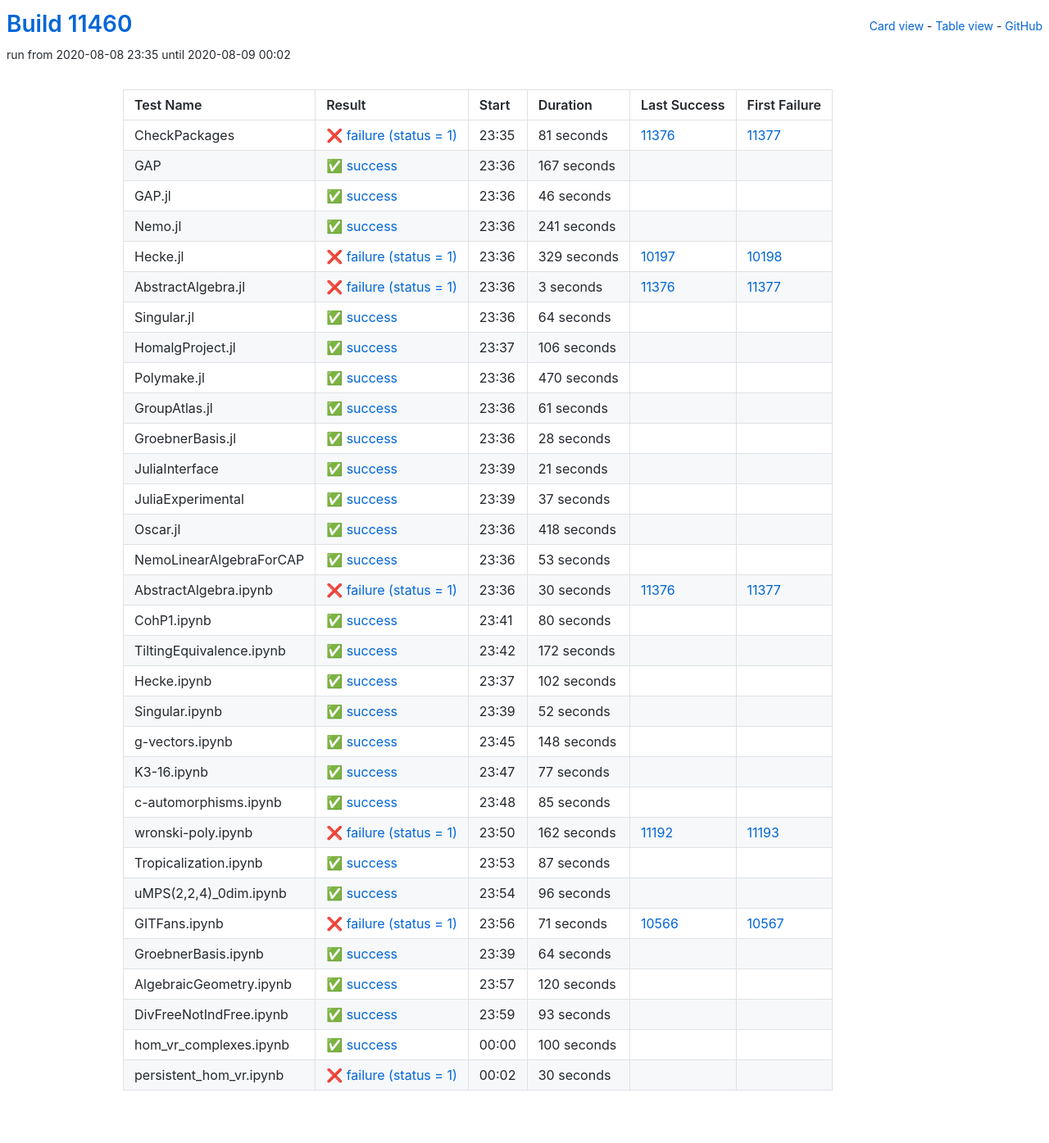
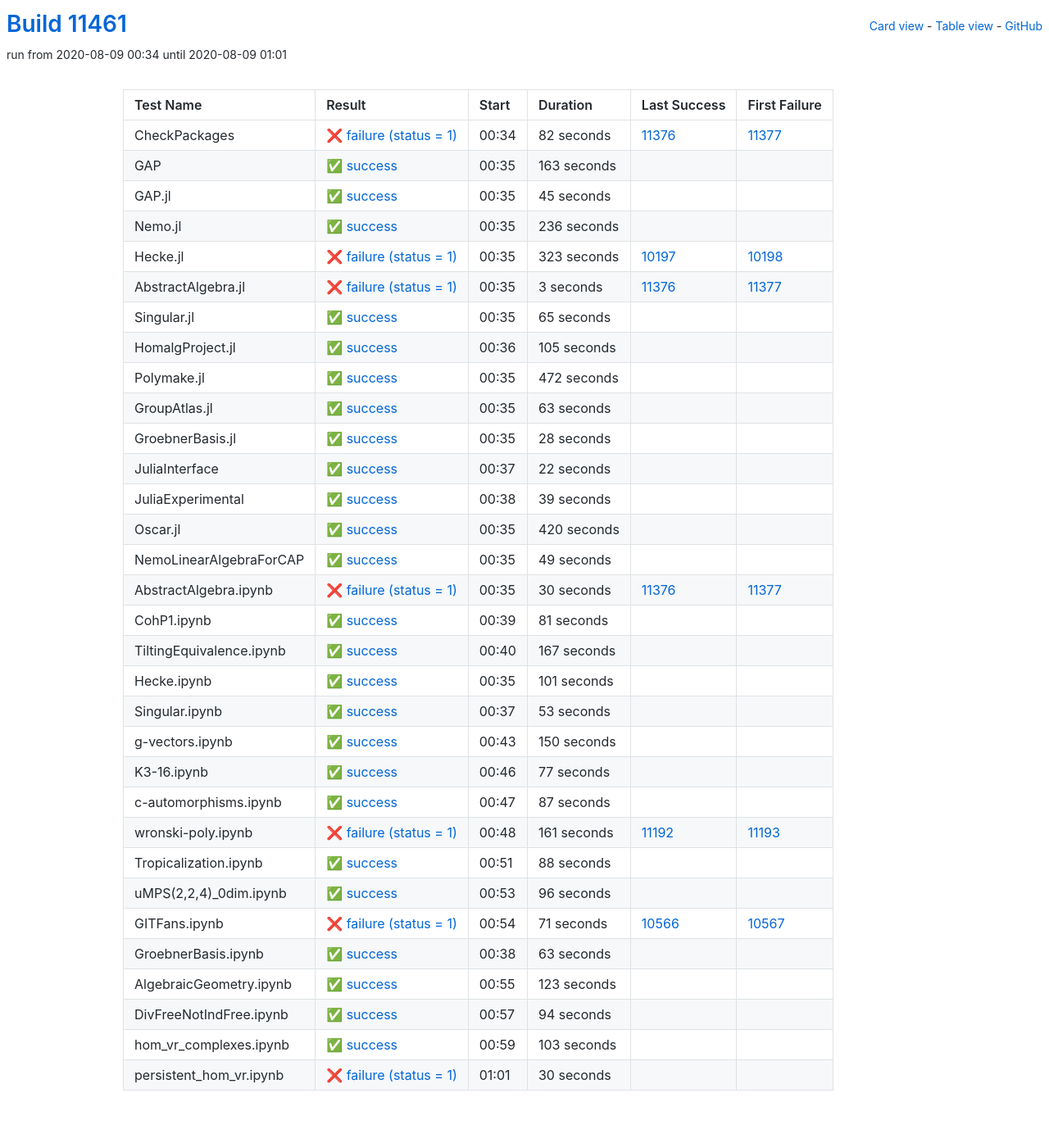
Before and after one commit to oscar-system/oscar-ci-status, a Jekyll site: the page built from table.html, in a window 1280 px wide. Shown: the whole page at 82% size. Built offline with Jekyll 4.4.1, drawn with Linux system fonts in a browser that asks for light colours.

Commit message:
Build #11461

```diff
--- a/_data/ci.yml
+++ b/_data/ci.yml
@@ -1,6 +1,6 @@
 ---
-build: 11460
-build_url: https://oscarci.mathematik.uni-kl.de/job/oscar/11460/
+build: 11461
+build_url: https://oscarci.mathematik.uni-kl.de/job/oscar/11461/
 job: oscar
 organization: oscar-system
 repo: oscar-ci-status
@@ -8,68 +8,68 @@
 tests:
 - name: CheckPackages
   id: checkpackages
-  log: https://oscarci.mathematik.uni-kl.de/job/oscar/11460/artifact/logs/build-11460/CheckPackages.log
-  start: 2020-08-08 23:35
+  log: https://oscarci.mathematik.uni-kl.de/job/oscar/11461/artifact/logs/build-11461/CheckPackages.log
+  start: 2020-08-09 00:34
   success: false
   exitcode: 1
   status: failure
-  duration: 81
+  duration: 82
   last_success: 11376
   last_success_url: https://oscarci.mathematik.uni-kl.de/job/oscar/11376/
   first_failure: 11377
   first_failure_url: https://oscarci.mathematik.uni-kl.de/job/oscar/11377/
 - name: GAP
   id: gap
-  log: https://oscarci.mathematik.uni-kl.de/job/oscar/11460/artifact/logs/build-11460/GAP.log
-  start: 2020-08-08 23:36
+  log: https://oscarci.mathematik.uni-kl.de/job/oscar/11461/artifact/logs/build-11461/GAP.log
+  start: 2020-08-09 00:35
   success: true
   exitcode: 0
   status: success
-  duration: 167
+  duration: 163
   last_success: false
   last_success_url:
   first_failure: false
   first_failure_url:
 - name: GAP.jl
   id: gap-jl
-  log: https://oscarci.mathematik.uni-kl.de/job/oscar/11460/artifact/logs/build-11460/GAP.jl.log
-  start: 2020-08-08 23:36
+  log: https://oscarci.mathematik.uni-kl.de/job/oscar/11461/artifact/logs/build-11461/GAP.jl.log
+  start: 2020-08-09 00:35
   success: true
   exitcode: 0
   status: success
-  duration: 46
+  duration: 45
   last_success: false
   last_success_url:
   first_failure: false
   first_failure_url:
 - name: Nemo.jl
   id: nemo-jl
-  log: https://oscarci.mathematik.uni-kl.de/job/oscar/11460/artifact/logs/build-11460/Nemo.jl.log
-  start: 2020-08-08 23:36
+  log: https://oscarci.mathematik.uni-kl.de/job/oscar/11461/artifact/logs/build-11461/Nemo.jl.log
+  start: 2020-08-09 00:35
   success: true
   exitcode: 0
   status: success
-  duration: 241
+  duration: 236
   last_success: false
   last_success_url:
   first_failure: false
   first_failure_url:
 - name: Hecke.jl
   id: hecke-jl
-  log: https://oscarci.mathematik.uni-kl.de/job/oscar/11460/artifact/logs/build-11460/Hecke.jl.log
-  start: 2020-08-08 23:36
+  log: https://oscarci.mathematik.uni-kl.de/job/oscar/11461/artifact/logs/build-11461/Hecke.jl.log
+  start: 2020-08-09 00:35
   success: false
   exitcode: 1
   status: failure
-  duration: 329
+  duration: 323
   last_success: 10197
   last_success_url: https://oscarci.mathematik.uni-kl.de/job/oscar/10197/
   first_failure: 10198
   first_failure_url: https://oscarci.mathematik.uni-kl.de/job/oscar/10198/
 - name: AbstractAlgebra.jl
   id: abstractalgebra-jl
-  log: https://oscarci.mathematik.uni-kl.de/job/oscar/11460/artifact/logs/build-11460/AbstractAlgebra.jl.log
-  start: 2020-08-08 23:36
+  log: https://oscarci.mathematik.uni-kl.de/job/oscar/11461/artifact/logs/build-11461/AbstractAlgebra.jl.log
+  start: 2020-08-09 00:35
   success: false
   exitcode: 1
   status: failure
@@ -80,56 +80,56 @@
   first_failure_url: https://oscarci.mathematik.uni-kl.de/job/oscar/11377/
 - name: Singular.jl
   id: singular-jl
-  log: https://oscarci.mathematik.uni-kl.de/job/oscar/11460/artifact/logs/build-11460/Singular.jl.log
-  start: 2020-08-08 23:36
+  log: https://oscarci.mathematik.uni-kl.de/job/oscar/11461/artifact/logs/build-11461/Singular.jl.log
+  start: 2020-08-09 00:35
   success: true
   exitcode: 0
   status: success
-  duration: 64
+  duration: 65
   last_success: false
   last_success_url:
   first_failure: false
   first_failure_url:
 - name: HomalgProject.jl
   id: homalgproject-jl
-  log: https://oscarci.mathematik.uni-kl.de/job/oscar/11460/artifact/logs/build-11460/HomalgProject.jl.log
-  start: 2020-08-08 23:37
+  log: https://oscarci.mathematik.uni-kl.de/job/oscar/11461/artifact/logs/build-11461/HomalgProject.jl.log
+  start: 2020-08-09 00:36
   success: true
   exitcode: 0
   status: success
-  duration: 106
+  duration: 105
   last_success: false
   last_success_url:
   first_failure: false
   first_failure_url:
 - name: Polymake.jl
   id: polymake-jl
-  log: https://oscarci.mathematik.uni-kl.de/job/oscar/11460/artifact/logs/build-11460/Polymake.jl.log
-  start: 2020-08-08 23:36
+  log: https://oscarci.mathematik.uni-kl.de/job/oscar/11461/artifact/logs/build-11461/Polymake.jl.log
+  start: 2020-08-09 00:35
   success: true
   exitcode: 0
   status: success
-  duration: 470
+  duration: 472
   last_success: false
   last_success_url:
   first_failure: false
   first_failure_url:
 - name: GroupAtlas.jl
   id: groupatlas-jl
-  log: https://oscarci.mathematik.uni-kl.de/job/oscar/11460/artifact/logs/build-11460/GroupAtlas.jl.log
-  start: 2020-08-08 23:36
+  log: https://oscarci.mathematik.uni-kl.de/job/oscar/11461/artifact/logs/build-11461/GroupAtlas.jl.log
+  start: 2020-08-09 00:35
   success: true
   exitcode: 0
   status: success
-  duration: 61
+  duration: 63
   last_success: false
   last_success_url:
   first_failure: false
   first_failure_url:
 - name: GroebnerBasis.jl
   id: groebnerbasis-jl
-  log: https://oscarci.mathematik.uni-kl.de/job/oscar/11460/artifact/logs/build-11460/GroebnerBasis.jl.log
-  start: 2020-08-08 23:36
+  log: https://oscarci.mathematik.uni-kl.de/job/oscar/11461/artifact/logs/build-11461/GroebnerBasis.jl.log
+  start: 2020-08-09 00:35
   success: true
   exitcode: 0
   status: success
@@ -140,56 +140,56 @@
   first_failure_url:
 - name: JuliaInterface
   id: juliainterface
-  log: https://oscarci.mathematik.uni-kl.de/job/oscar/11460/artifact/logs/build-11460/JuliaInterface.log
-  start: 2020-08-08 23:39
+  log: https://oscarci.mathematik.uni-kl.de/job/oscar/11461/artifact/logs/build-11461/JuliaInterface.log
+  start: 2020-08-09 00:37
   success: true
   exitcode: 0
   status: success
-  duration: 21
+  duration: 22
   last_success: false
   last_success_url:
   first_failure: false
   first_failure_url:
 - name: JuliaExperimental
   id: juliaexperimental
-  log: https://oscarci.mathematik.uni-kl.de/job/oscar/11460/artifact/logs/build-11460/JuliaExperimental.log
-  start: 2020-08-08 23:39
+  log: https://oscarci.mathematik.uni-kl.de/job/oscar/11461/artifact/logs/build-11461/JuliaExperimental.log
+  start: 2020-08-09 00:38
   success: true
   exitcode: 0
   status: success
-  duration: 37
+  duration: 39
   last_success: false
   last_success_url:
   first_failure: false
   first_failure_url:
 - name: Oscar.jl
   id: oscar-jl
-  log: https://oscarci.mathematik.uni-kl.de/job/oscar/11460/artifact/logs/build-11460/Oscar.jl.log
-  start: 2020-08-08 23:36
+  log: https://oscarci.mathematik.uni-kl.de/job/oscar/11461/artifact/logs/build-11461/Oscar.jl.log
+  start: 2020-08-09 00:35
   success: true
   exitcode: 0
   status: success
-  duration: 418
+  duration: 420
   last_success: false
   last_success_url:
   first_failure: false
   first_failure_url:
 - name: NemoLinearAlgebraForCAP
   id: nemolinearalgebraforcap
-  log: https://oscarci.mathematik.uni-kl.de/job/oscar/11460/artifact/logs/build-11460/NemoLinearAlgebraForCAP.log
-  start: 2020-08-08 23:36
+  log: https://oscarci.mathematik.uni-kl.de/job/oscar/11461/artifact/logs/build-11461/NemoLinearAlgebraForCAP.log
+  start: 2020-08-09 00:35
   success: true
   exitcode: 0
   status: success
-  duration: 53
+  duration: 49
   last_success: false
   last_success_url:
   first_failure: false
   first_failure_url:
 - name: AbstractAlgebra.ipynb
   id: abstractalgebra-ipynb
-  log: https://oscarci.mathematik.uni-kl.de/job/oscar/11460/artifact/logs/build-11460/AbstractAlgebra.ipynb.log
-  start: 2020-08-08 23:36
+  log: https://oscarci.mathematik.uni-kl.de/job/oscar/11461/artifact/logs/build-11461/AbstractAlgebra.ipynb.log
+  start: 2020-08-09 00:35
   success: false
   exitcode: 1
   status: failure
@@ -200,68 +200,68 @@
   first_failure_url: https://oscarci.mathematik.uni-kl.de/job/oscar/11377/
 - name: CohP1.ipynb
   id: cohp1-ipynb
-  log: https://oscarci.mathematik.uni-kl.de/job/oscar/11460/artifact/logs/build-11460/CohP1.ipynb.log
-  start: 2020-08-08 23:41
+  log: https://oscarci.mathematik.uni-kl.de/job/oscar/11461/artifact/logs/build-11461/CohP1.ipynb.log
+  start: 2020-08-09 00:39
   success: true
   exitcode: 0
   status: success
-  duration: 80
+  duration: 81
   last_success: false
   last_success_url:
   first_failure: false
   first_failure_url:
 - name: TiltingEquivalence.ipynb
   id: tiltingequivalence-ipynb
-  log: https://oscarci.mathematik.uni-kl.de/job/oscar/11460/artifact/logs/build-11460/TiltingEquivalence.ipynb.log
-  start: 2020-08-08 23:42
+  log: https://oscarci.mathematik.uni-kl.de/job/oscar/11461/artifact/logs/build-11461/TiltingEquivalence.ipynb.log
+  start: 2020-08-09 00:40
   success: true
   exitcode: 0
   status: success
-  duration: 172
+  duration: 167
   last_success: false
   last_success_url:
   first_failure: false
   first_failure_url:
 - name: Hecke.ipynb
   id: hecke-ipynb
-  log: https://oscarci.mathematik.uni-kl.de/job/oscar/11460/artifact/logs/build-11460/Hecke.ipynb.log
-  start: 2020-08-08 23:37
+  log: https://oscarci.mathematik.uni-kl.de/job/oscar/11461/artifact/logs/build-11461/Hecke.ipynb.log
+  start: 2020-08-09 00:35
   success: true
   exitcode: 0
   status: success
-  duration: 102
+  duration: 101
   last_success: false
   last_success_url:
   first_failure: false
   first_failure_url:
 - name: Singular.ipynb
   id: singular-ipynb
-  log: https://oscarci.mathematik.uni-kl.de/job/oscar/11460/artifact/logs/build-11460/Singular.ipynb.log
-  start: 2020-08-08 23:39
+  log: https://oscarci.mathematik.uni-kl.de/job/oscar/11461/artifact/logs/build-11461/Singular.ipynb.log
+  start: 2020-08-09 00:37
   success: true
   exitcode: 0
   status: success
-  duration: 52
+  duration: 53
   last_success: false
   last_success_url:
   first_failure: false
   first_failure_url:
 - name: g-vectors.ipynb
   id: g-vectors-ipynb
-  log: https://oscarci.mathematik.uni-kl.de/job/oscar/11460/artifact/logs/build-11460/g-vectors.ipynb.log
-  start: 2020-08-08 23:45
+  log: https://oscarci.mathematik.uni-kl.de/job/oscar/11461/artifact/logs/build-11461/g-vectors.ipynb.log
+  start: 2020-08-09 00:43
   success: true
   exitcode: 0
   status: success
-  duration: 148
+  duration: 150
   last_success: false
   last_success_url:
   first_failure: false
   first_failure_url:
 - name: K3-16.ipynb
   id: k3-16-ipynb
-  log: https://oscarci.mathematik.uni-kl.de/job/oscar/11460/artifact/logs/build-11460/K3-16.ipynb.log
-  start: 2020-08-08 23:47
+  log: https://oscarci.mathematik.uni-kl.de/job/oscar/11461/artifact/logs/build-11461/K3-16.ipynb.log
+  start: 2020-08-09 00:46
   success: true
   exitcode: 0
   status: success
@@ -272,32 +272,8 @@
   first_failure_url:
 - name: c-automorphisms.ipynb
   id: c-automorphisms-ipynb
-  log: https://oscarci.mathematik.uni-kl.de/job/oscar/11460/artifact/logs/build-11460/c-automorphisms.ipynb.log
-  start: 2020-08-08 23:48
-  success: true
-  exitcode: 0
-  status: success
-  duration: 85
-  last_success: false
-  last_success_url:
-  first_failure: false
-  first_failure_url:
-- name: wronski-poly.ipynb
-  id: wronski-poly-ipynb
-  log: https://oscarci.mathematik.uni-kl.de/job/oscar/11460/artifact/logs/build-11460/wronski-poly.ipynb.log
-  start: 2020-08-08 23:50
-  success: false
-  exitcode: 1
-  status: failure
-  duration: 162
-  last_success: 11192
-  last_success_url: https://oscarci.mathematik.uni-kl.de/job/oscar/11192/
-  first_failure: 11193
-  first_failure_url: https://oscarci.mathematik.uni-kl.de/job/oscar/11193/
-- name: Tropicalization.ipynb
-  id: tropicalization-ipynb
-  log: https://oscarci.mathematik.uni-kl.de/job/oscar/11460/artifact/logs/build-11460/Tropicalization.ipynb.log
-  start: 2020-08-08 23:53
+  log: https://oscarci.mathematik.uni-kl.de/job/oscar/11461/artifact/logs/build-11461/c-automorphisms.ipynb.log
+  start: 2020-08-09 00:47
   success: true
   exitcode: 0
   status: success
@@ -306,10 +282,34 @@
   last_success_url:
   first_failure: false
   first_failure_url:
+- name: wronski-poly.ipynb
+  id: wronski-poly-ipynb
+  log: https://oscarci.mathematik.uni-kl.de/job/oscar/11461/artifact/logs/build-11461/wronski-poly.ipynb.log
+  start: 2020-08-09 00:48
+  success: false
+  exitcode: 1
+  status: failure
+  duration: 161
+  last_success: 11192
+  last_success_url: https://oscarci.mathematik.uni-kl.de/job/oscar/11192/
+  first_failure: 11193
+  first_failure_url: https://oscarci.mathematik.uni-kl.de/job/oscar/11193/
+- name: Tropicalization.ipynb
+  id: tropicalization-ipynb
+  log: https://oscarci.mathematik.uni-kl.de/job/oscar/11461/artifact/logs/build-11461/Tropicalization.ipynb.log
+  start: 2020-08-09 00:51
+  success: true
+  exitcode: 0
+  status: success
+  duration: 88
+  last_success: false
+  last_success_url:
+  first_failure: false
+  first_failure_url:
 - name: uMPS(2,2,4)_0dim.ipynb
   id: umps-2-2-4-0dim-ipynb
-  log: https://oscarci.mathematik.uni-kl.de/job/oscar/11460/artifact/logs/build-11460/uMPS-2-2-4-_0dim.ipynb.log
-  start: 2020-08-08 23:54
+  log: https://oscarci.mathematik.uni-kl.de/job/oscar/11461/artifact/logs/build-11461/uMPS-2-2-4-_0dim.ipynb.log
+  start: 2020-08-09 00:53
   success: true
   exitcode: 0
   status: success
@@ -320,8 +320,8 @@
   first_failure_url:
 - name: GITFans.ipynb
   id: gitfans-ipynb
-  log: https://oscarci.mathematik.uni-kl.de/job/oscar/11460/artifact/logs/build-11460/GITFans.ipynb.log
-  start: 2020-08-08 23:56
+  log: https://oscarci.mathematik.uni-kl.de/job/oscar/11461/artifact/logs/build-11461/GITFans.ipynb.log
+  start: 2020-08-09 00:54
   success: false
   exitcode: 1
   status: failure
@@ -332,56 +332,56 @@
   first_failure_url: https://oscarci.mathematik.uni-kl.de/job/oscar/10567/
 - name: GroebnerBasis.ipynb
   id: groebnerbasis-ipynb
-  log: https://oscarci.mathematik.uni-kl.de/job/oscar/11460/artifact/logs/build-11460/GroebnerBasis.ipynb.log
-  start: 2020-08-08 23:39
+  log: https://oscarci.mathematik.uni-kl.de/job/oscar/11461/artifact/logs/build-11461/GroebnerBasis.ipynb.log
+  start: 2020-08-09 00:38
   success: true
   exitcode: 0
   status: success
-  duration: 64
+  duration: 63
   last_success: false
   last_success_url:
   first_failure: false
   first_failure_url:
 - name: AlgebraicGeometry.ipynb
   id: algebraicgeometry-ipynb
-  log: https://oscarci.mathematik.uni-kl.de/job/oscar/11460/artifact/logs/build-11460/AlgebraicGeometry.ipynb.log
-  start: 2020-08-08 23:57
+  log: https://oscarci.mathematik.uni-kl.de/job/oscar/11461/artifact/logs/build-11461/AlgebraicGeometry.ipynb.log
+  start: 2020-08-09 00:55
   success: true
   exitcode: 0
   status: success
-  duration: 120
+  duration: 123
   last_success: false
   last_success_url:
   first_failure: false
   first_failure_url:
 - name: DivFreeNotIndFree.ipynb
   id: divfreenotindfree-ipynb
-  log: https://oscarci.mathematik.uni-kl.de/job/oscar/11460/artifact/logs/build-11460/DivFreeNotIndFree.ipynb.log
-  start: 2020-08-08 23:59
+  log: https://oscarci.mathematik.uni-kl.de/job/oscar/11461/artifact/logs/build-11461/DivFreeNotIndFree.ipynb.log
+  start: 2020-08-09 00:57
   success: true
   exitcode: 0
   status: success
-  duration: 93
+  duration: 94
   last_success: false
   last_success_url:
   first_failure: false
   first_failure_url:
 - name: hom_vr_complexes.ipynb
   id: hom-vr-complexes-ipynb
-  log: https://oscarci.mathematik.uni-kl.de/job/oscar/11460/artifact/logs/build-11460/hom_vr_complexes.ipynb.log
-  start: 2020-08-09 00:00
+  log: https://oscarci.mathematik.uni-kl.de/job/oscar/11461/artifact/logs/build-11461/hom_vr_complexes.ipynb.log
+  start: 2020-08-09 00:59
   success: true
   exitcode: 0
   status: success
-  duration: 100
+  duration: 103
   last_success: false
   last_success_url:
   first_failure: false
   first_failure_url:
 - name: persistent_hom_vr.ipynb
   id: persistent-hom-vr-ipynb
-  log: https://oscarci.mathematik.uni-kl.de/job/oscar/11460/artifact/logs/build-11460/persistent_hom_vr.ipynb.log
-  start: 2020-08-09 00:02
+  log: https://oscarci.mathematik.uni-kl.de/job/oscar/11461/artifact/logs/build-11461/persistent_hom_vr.ipynb.log
+  start: 2020-08-09 01:01
   success: false
   exitcode: 1
   status: failure
```
Also changed, not shown: README.md.
